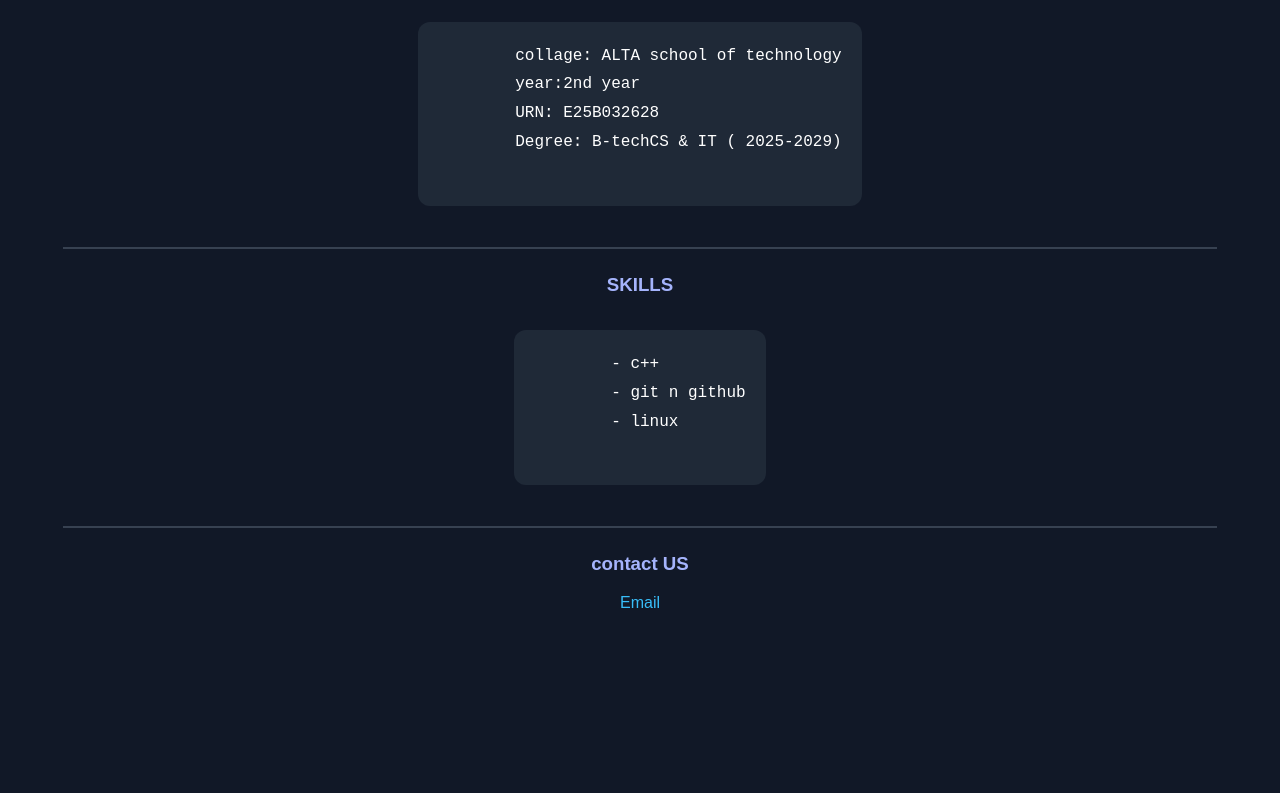
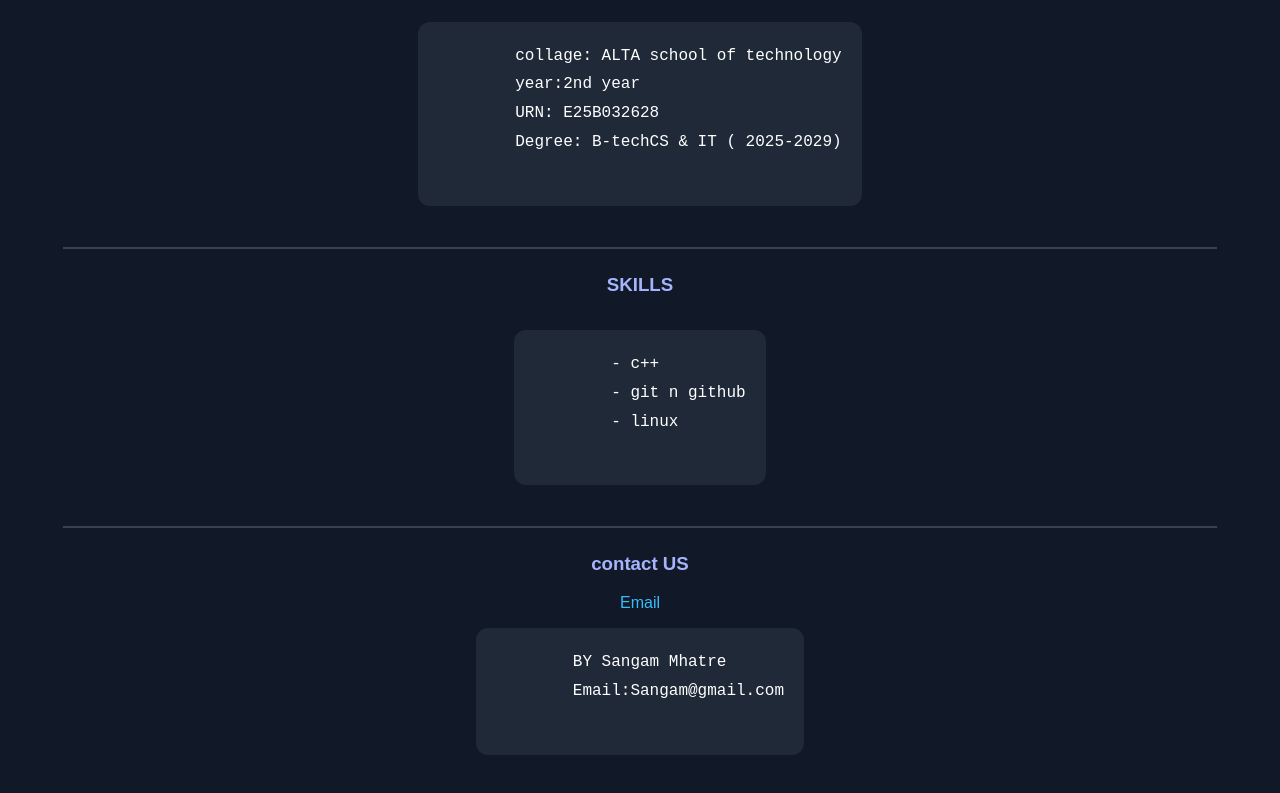
Before and after one commit to sangam200006-creator/Github-practice-test-, a plain HTML site: page index.html in a window 1280 px wide. Shown: the part 149-942 px from the top of the page. Before the commit the page ends 800 px from the top, so only its background shows below. Drawn offline with Linux system fonts and the light colour scheme.

Commit message:
Added footer to website

```diff
--- a/index.html
+++ b/index.html
@@ -28,5 +28,11 @@
     <hr>
     <h3> contact US</h3>
     <a href="mailto:sangam@gmail.com">Email </a>
+    <footer>
+        <pre>
+        BY Sangam Mhatre
+        Email:Sangam@gmail.com
+        </pre>
+    </footer>
     </body>
     </html>
```
Also changed, not shown: 1 other file.
